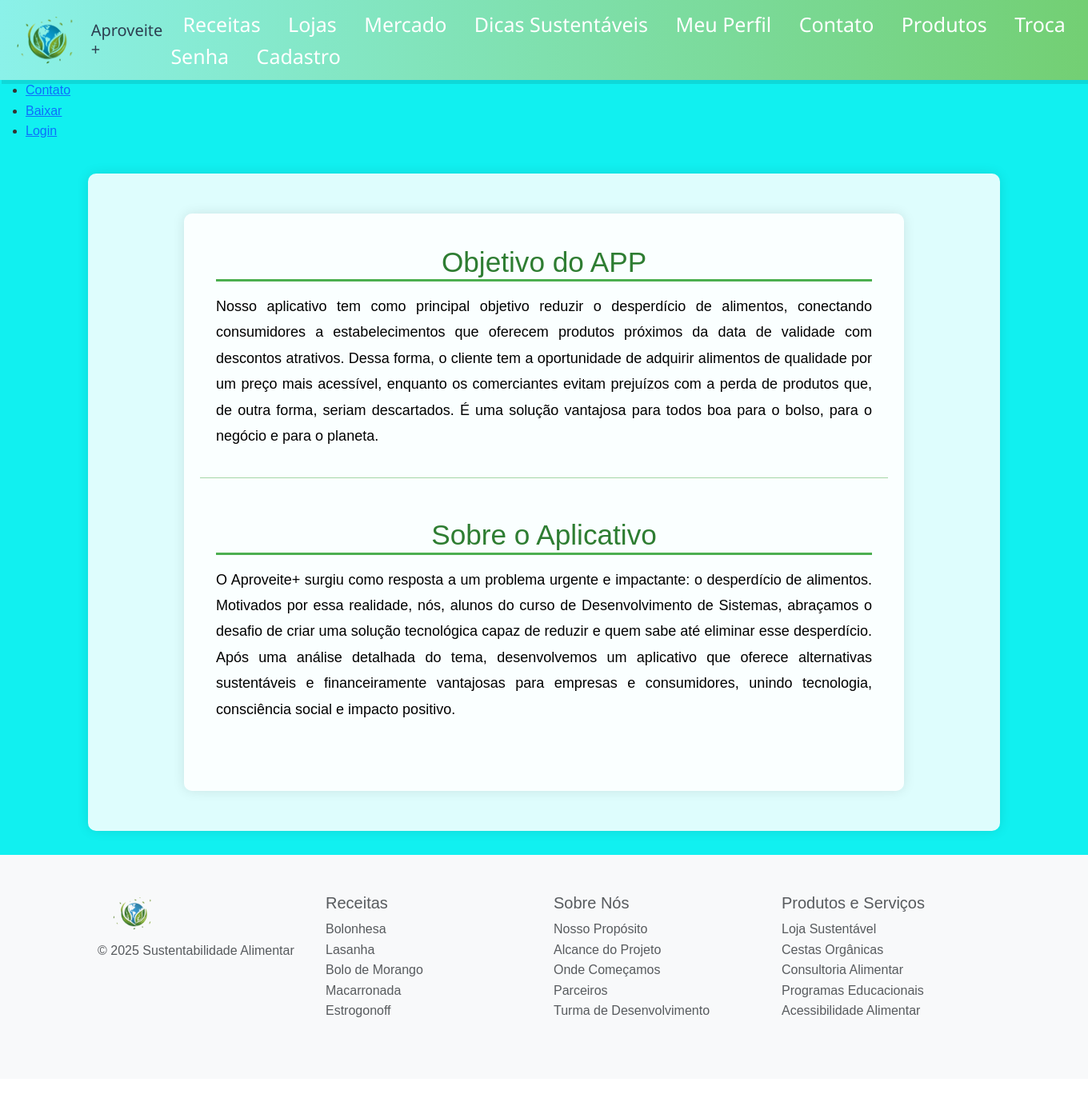
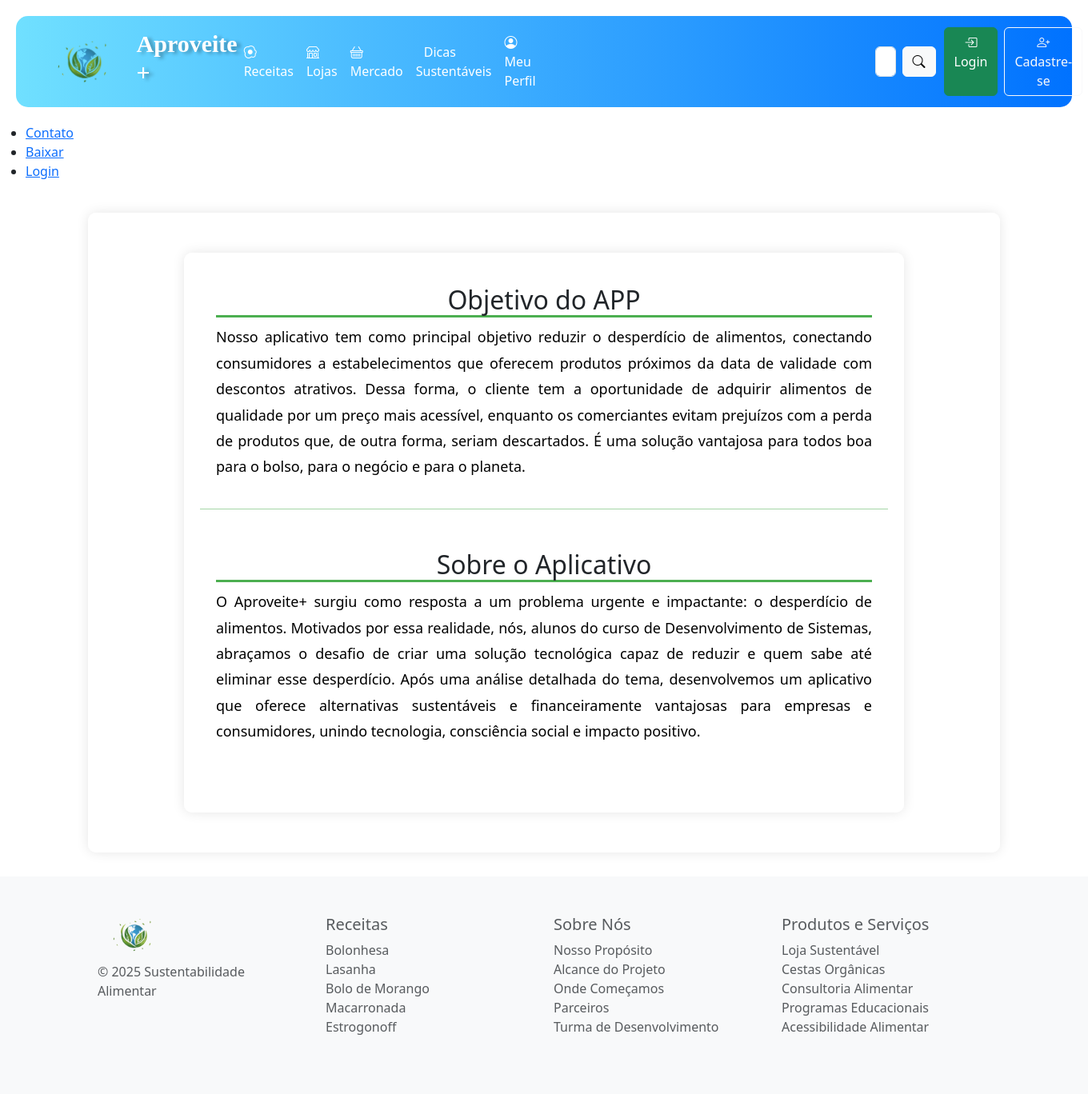
Before and after one commit to erickdevsenac/Projeto-Integrador-89-ws, a Django app: page / in a window 1360 px wide. Shown: the whole page at 80% size. Before the commit the page ends 1272 px from the top, so only its background shows below. Run offline with Django 5.2, Linux system fonts and the light colour scheme.

Commit message:
:fire: alterei a pagina header - resolves #15

```diff
--- a/core/templates/core/index.html
+++ b/core/templates/core/index.html
@@ -2,6 +2,9 @@
 {% load static %}
 
 {% block content %}
+    {% block head %}
+    <title> Aproveite mais </title>
+    {% endblock head %}
     <main>
         <article>
             <section>
--- a/static/assets/css/headerstyle.css
+++ b/static/assets/css/headerstyle.css
@@ -1,45 +1,43 @@
-body {
-    background-color: rgb(17, 240, 240);
+
+    header {
+      background: linear-gradient(to right, #70e0ff, #0072ff);
+      color: white;
+      padding: 5px;
+      border-radius: 15px;
+      margin: 20px;
     }
 
-header {
-  display: flex;
-  justify-content: space-between;
-  align-items: center;
-  padding: 10px 20px;
-  background: linear-gradient(90deg, #8bf1e9, #73cf73);
-  box-shadow: 2px 5px rgba(0, 0, 0, 0.1);
-}
-
-header a {
-    margin: 15px;
-    font-family: 'Segoe UI', sans-serif;
-    font-size: 25px;
-    color: #ffffff;
-    align-items: center;
-    text-decoration: none;
+    .logo {
+      height: 65px;
+      padding-left: 10px;
     }
 
     h1 {
-    font-family: 'Segoe UI', sans-serif;
       font-size: 30px;
-    color: #2c3e50;
-    margin: 10px 10px;
+      font-family: 'Playfair Display', serif;
+      color: #ffffff;
+      font-weight: 700;
+      text-shadow: 5px 2px 4px rgba(0, 0, 0, 0.3);
     }
 
-.logo {
+    .nav-link {
+      color: white;
+      font-weight: 400;
+      transition: 0.3s ease;
+    }
+
+    .nav-link i {
+      margin-right: 10px;
+
+    }
+
+    .search-login-group {
         display: flex;
         align-items: center;
+        gap: 10px;
+        padding-left: 400px;
     }
 
-.logo img {
-  max-height: 60px;
-  margin-right: 10px;
+    .form {
+        display: flex;
     }
-
-.logo h1 {
-
-  font-size: 20px;
-  color: #2c3e50;
-  font-family: 'Segoe UI', sans-serif;
-}
--- a/templates/parciais/_head.html
+++ b/templates/parciais/_head.html
@@ -2,14 +2,10 @@
     <head>
     <meta charset="UTF-8">
     <meta name="viewport" content="width=device-width, initial-scale=1.0">
-    <title>Aproveite mais</title>
-    {% comment %} <link rel="stylesheet" href="{% static "assets/css/initialstyle.css" %}"> {% endcomment %}
-    <link href="https://cdn.jsdelivr.net/npm/bootstrap@5.3.7/dist/css/bootstrap.min.css" rel="stylesheet" integrity="sha384-LN+7fdVzj6u52u30Kp6M/trliBMCMKTyK833zpbD+pXdCLuTusPj697FH4R/5mcr" crossorigin="anonymous">
+    {% block head %}{% endblock head %}
     <link rel="stylesheet" href={% static "assets/css/menu_anthony.css" %}>
-    <link rel="stylesheet" href="{% static "assets/css/headerstyle.css" %}">
+
     <link rel="preconnect" href="https://fonts.googleapis.com">
     <link rel="preconnect" href="https://fonts.gstatic.com" crossorigin>
-
-
 </head>
 <body>
--- a/templates/parciais/_header.html
+++ b/templates/parciais/_header.html
@@ -1,31 +1,51 @@
 {% load static %}
 
-<!DOCTYPE html>
-<html lang="en">
-<head>
-    <meta charset="UTF-8">
-    <meta name="viewport" content="width=device-width, initial-scale=1.0">
-    <title> Cabeçalho </title>
-     {% comment %} <link rel="stylesheet" href="{% static "core/headerstyle.css" %}"> {% endcomment %}
-</head>
-<body>
-<header>
-    <div class="logo">
-    <img  src="{% static 'assets/img/logoapp.png' %}" alt="logoapp">
+{% block head %}
+     <link href="https://cdn.jsdelivr.net/npm/bootstrap@5.3.7/dist/css/bootstrap.min.css" rel="stylesheet">
+  <link href="https://cdn.jsdelivr.net/npm/bootstrap-icons@1.10.5/font/bootstrap-icons.css" rel="stylesheet">
+  <script src="https://cdn.jsdelivr.net/npm/bootstrap@5.3.7/dist/js/bootstrap.bundle.min.js"></script>
+  <link href="https://fonts.googleapis.com/css2?family=Poppins:wght@600&family=Quicksand:wght@700&display=swap" rel="stylesheet">
 
-    <h1>Aproveite +</h1>
-    </div>
-    <nav>
-        <a href="https://www.tudogostoso.com.br/">Receitas</a>
-        <a href="https://www.ifood.com.br/">Lojas</a>
-        <a href="https://www.ifood.com.br/">Mercado</a>
-        <a href="https://www.ifood.com.br/">Dicas Sustentáveis</a>
-        <a href="https://www.ifood.com.br/">Meu Perfil</a>
-        <a href="{% url "contato" %}">Contato</a>
-        <a href="{% url "produtos" %}">Produtos</a>
-        <a href="{% url "troca-senha" %}">Troca Senha</a>
-        <a href="{% url "cadastro" %}">Cadastro </a>
+    <link rel="stylesheet" href={% static "assets/css/headerstyle.css" %}>
+{% endblock head %}
+
+  <header>
+    <nav class="navbar navbar-expand-lg navbar-light">
+      <div class="container-fluid">
+
+        <div class="d-flex align-items-center">
+          <img src={% static "assets/img/logo.png" %} alt="logo" class="logo me-2">
+          <h1> Aproveite +</h1>
+        </div>
+
+        <button class="navbar-toggler" type="button" data-bs-toggle="collapse" data-bs-target="#menuHamburguer" aria-controls="menuHamburguer" aria-expanded="false" aria-label="Toggle navigation">
+          <p class="navbar-toggler-icon"> </p>
+        </button>
+
+        <div class="collapse navbar-collapse" id="menuHamburguer">
+
+
+          <ul class="navbar-nav d-flex align-items-center mb-2 mb-lg-0">
+            <li class="nav-item"><a class="nav-link" href="#"><i class="bi bi-egg-fried"></i>Receitas</a></li>
+            <li class="nav-item"><a class="nav-link" href="#"><i class="bi bi-shop"></i>Lojas</a></li>
+            <li class="nav-item"><a class="nav-link" href="#"><i class="bi bi-basket"></i>Mercado</a></li>
+            <li class="nav-item"><a class="nav-link" href="#"><i class="bi bi-leaf"></i>Dicas Sustentáveis</a></li>
+            <li class="nav-item"><a class="nav-link" href="#"><i class="bi bi-person-circle"></i>Meu Perfil</a></li>
+          </ul>
+
+          <div class="search-login-group ms-lg-3">
+            <form class="d-flex" role="search">
+              <input class="form-control me-2" type="search" placeholder="Pesquisar..." aria-label="Pesquisar">
+              <button class="btn btn-light" type="submit"><i class="bi bi-search"></i></button>
+            </form>
+
+            <div class="d-flex text-center">
+              <a href="#" class="btn btn-success me-2"><i class="bi bi-box-arrow-in-right"></i> Login</a>
+              <a href="#" class="btn btn-outline-light"><i class="bi bi-person-plus"></i> Cadastre-se</a>
+            </div>
+
+          </div>
+        </div>
+      </div>
     </nav>
-</header>
-</body>
-</html>
+  </header>
```
Lines whose indentation alone changed are shown as unchanged.
